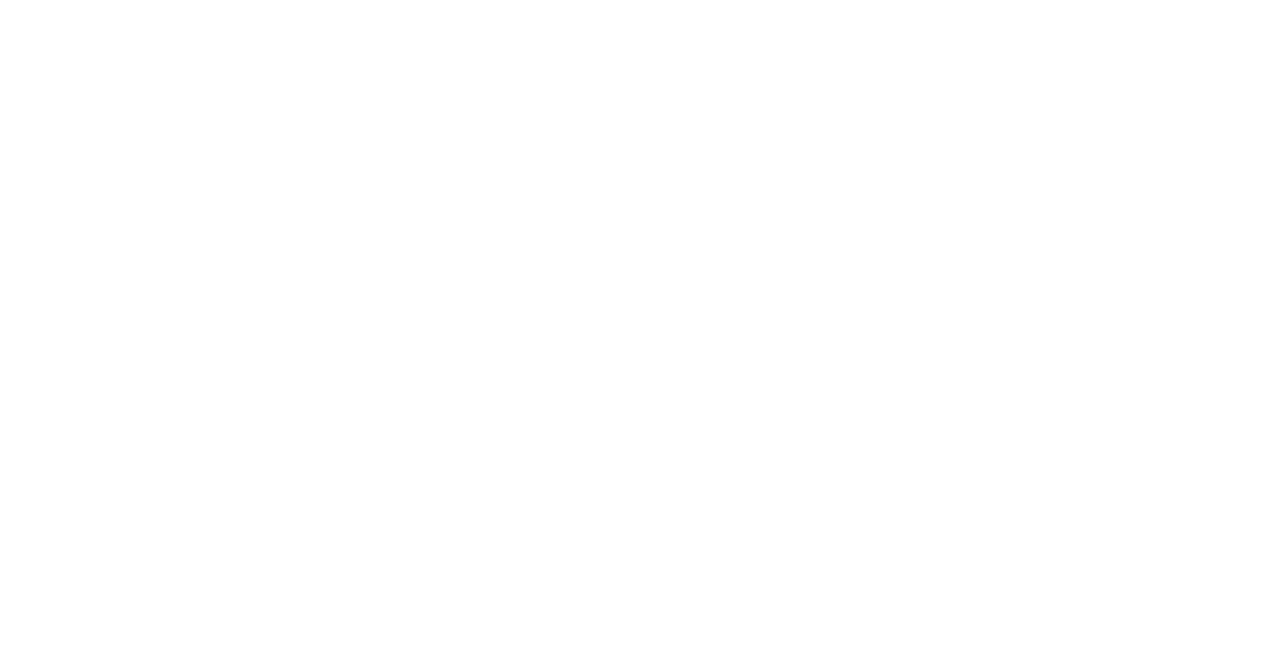
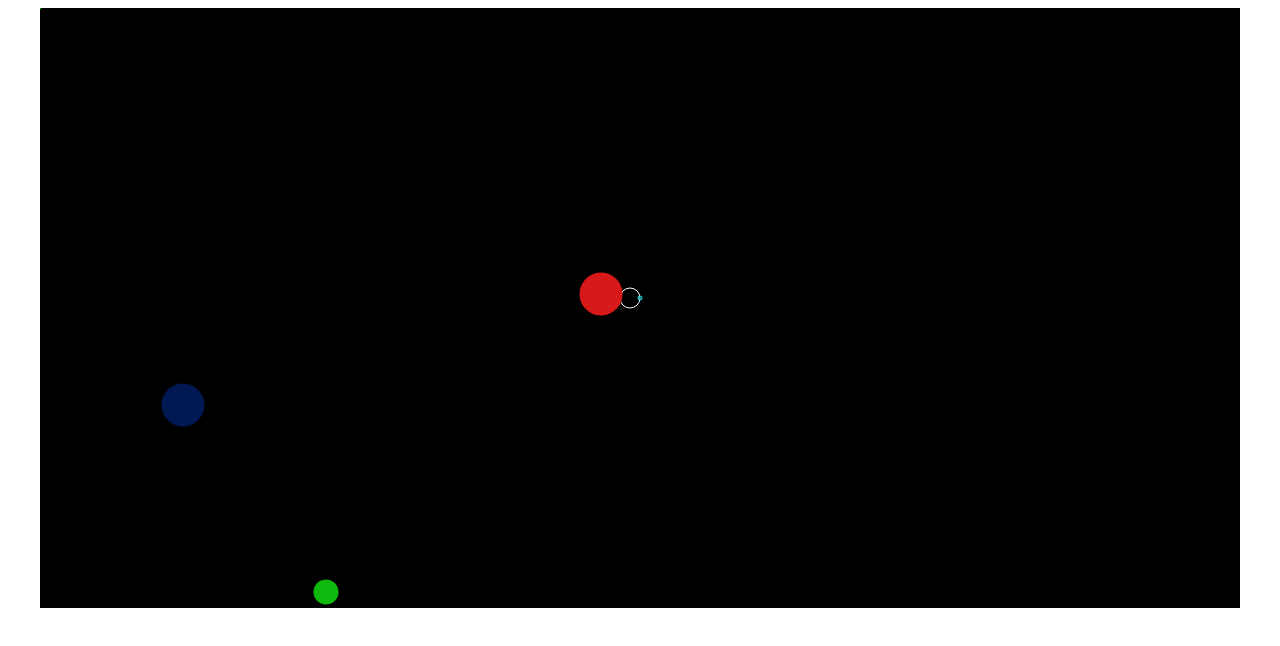
Before and after one commit to AlaeddineMessadi/asteroid-game-javascript, a plain HTML site: page index.html in a window 1280 px wide. Drawn offline with nearby package versions, Linux system fonts and the light colour scheme; the site is published under a folder, as on GitHub Pages, so addresses that start at the root find nothing.

Commit message:
Update index.html

```diff
--- a/index.html
+++ b/index.html
@@ -8,5 +8,5 @@
     <canvas id="canvas" width="1200" height="600"></canvas>
   </body>
   <script type="text/javascript" src="//code.jquery.com/jquery-1.11.0.min.js"></script>
-  <script type="text/javascript" src="/assets/js/asteroids.js"></script>
+  <script type="text/javascript" src="assets/js/asteroids.js"></script>
 </html>
```
